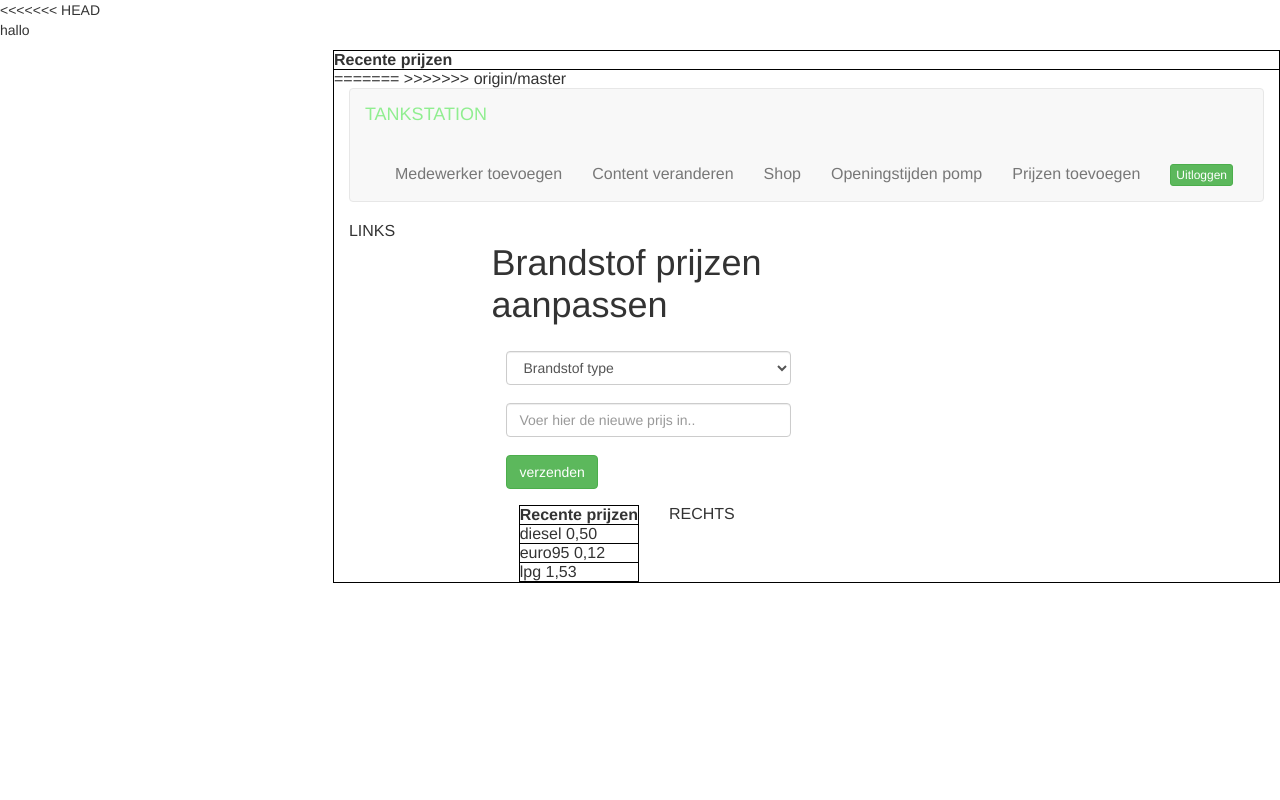
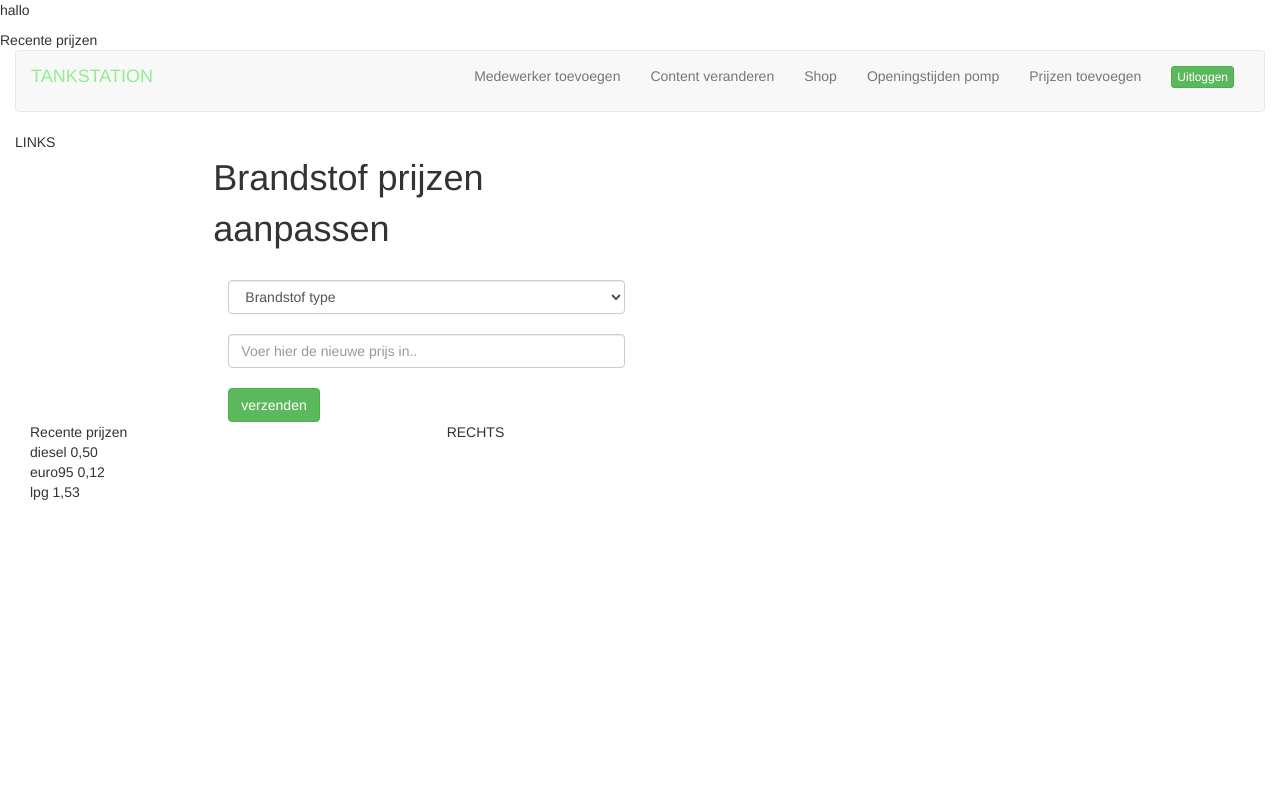
Before and after one commit to Timdeheer/Project_brandstof, a PHP site: page /brandstof_prijzen.php in a window 1280 px wide. Run offline with PHP 8.4, Linux system fonts and the light colour scheme; the visitor is signed in with stand-in values (Sample User, id 1); data comes from the database, SQL or seed files in the repository.

Commit message:
Merge remote-tracking branch 'origin/master'
Conflicts:
	brandstof_prijzen.php

```diff
--- a/brandstof_prijzen.php
+++ b/brandstof_prijzen.php
@@ -1,17 +1,7 @@
-<<<<<<< HEAD
+
 <!doctype html>
 <html>
-<style>
-.recente_prijzen, td{
-    border: 1px solid black;
-}
-.recente_prijzen {
-    float:right;
-}
-thead {
-    font-weight:bold;
-}
-</style>
+
 <head>
 <meta charset="utf-8">
 <title>Brandstof prijzen aanpassen</title>
@@ -31,9 +21,7 @@
 <tr><td>Recente prijzen</td></tr>
 </thead>
 <tbody>
-<tr><td>
-=======
->>>>>>> origin/master
+<tr><td></td></tr></tbody></table>
 <?php
 Session_start();
 include 'header.php';
@@ -111,7 +99,7 @@
 
 
 
-	$query = "INSERT INTO `fuel` (`locatie_id`, `brandstof`, `prijzen`, `datum`)
+	$query = "INSERT INTO fuel (locatie_id, brandstof, prijzen, datum)
 	VALUES ('$locatie_id', '$brandstof', '$prijzen', CURRENT_TIMESTAMP )";
 //    $query_update_prijzen = "UPDATE `fuel` SET ($locatieid = `locatie_id`, $brandstof = `brandstof`, $prijzen = `prijzen`) WHERE            $locatieid =`locatie_id`  ";
 
@@ -178,3 +166,5 @@
 
 
 </div>
+</body>
+</html>
```
